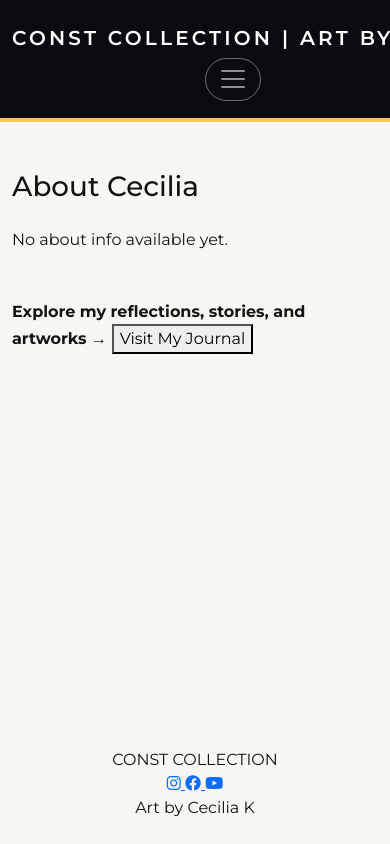
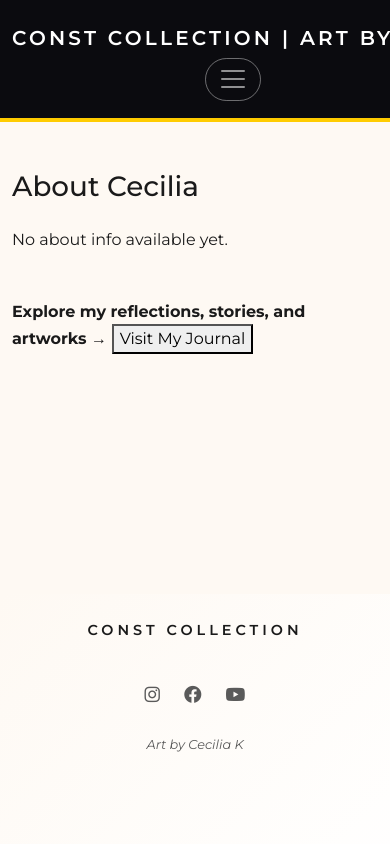
Before and after one commit to nazhameed/art-by-ck, a Django app: page /about/ in a window 390 px wide; the page is wider, and only the part inside the window is pictured. Run offline with Django 5.2, Linux system fonts and the light colour scheme; data that the repository does not hold is empty; parts of the project's set-up code (start-up, migrations or seed data) failed here and were passed over; some web fonts are replaced.

Commit message:
feat: update footer styles for improved aesthetics and responsiveness

```diff
--- a/static/css/styles.css
+++ b/static/css/styles.css
@@ -5,14 +5,19 @@
    ========================================================================== */
 :root {
   color-scheme: light;
-  --ck-background: #f8f7f4;
-  --ck-ink: #121212;
-  --ck-muted: #6c6c6c;
-  --ck-accent: #ff4fa2;
-  --ck-accent-dark: #d93d85;
-  --ck-highlight: #ffc857;
-  --ck-highlight-dark: #e6b04d;
-  --ck-highlight-rgb: 255, 200, 87;
+  --ck-background: #fef9f3;
+  --ck-ink: #1a1a1a;
+  --ck-muted: #5a5a5a;
+  --ck-accent: #ff1493;
+  --ck-accent-dark: #d11177;
+  --ck-highlight: #ffcc00;
+  --ck-highlight-dark: #e6b800;
+  --ck-highlight-rgb: 255, 204, 0;
+  --ck-pop-blue: #00d4ff;
+  --ck-pop-blue-dark: #00b8e6;
+  --ck-pop-purple: #8e44ad;
+  --ck-pop-orange: #ff6b35;
+  --ck-pop-green: #2ecc71;
 
   --bs-body-font-family: "Montserrat", Arial, sans-serif;
   --bs-body-bg: var(--ck-background);
@@ -20,10 +25,10 @@
   --bs-link-color: var(--ck-accent);
   --bs-link-hover-color: var(--ck-accent-dark);
   --bs-primary: var(--ck-accent);
-  --bs-primary-rgb: 255, 79, 162;
+  --bs-primary-rgb: 255, 20, 147;
   --bs-warning: var(--ck-highlight);
-  --bs-warning-rgb: 255, 200, 87;
-  --bs-navbar-color: rgba(255, 255, 255, 0.7);
+  --bs-warning-rgb: 255, 204, 0;
+  --bs-navbar-color: rgba(255, 255, 255, 0.8);
   --bs-navbar-hover-color: #ffffff;
   --bs-navbar-brand-color: var(--ck-highlight);
   --bs-navbar-brand-hover-color: var(--ck-accent);
@@ -36,6 +41,73 @@ body {
   font-family: var(--bs-body-font-family);
   background-color: var(--bs-body-bg);
   color: var(--bs-body-color);
+}
+
+/* ==========================================================================
+   Elegant Footer
+   ========================================================================== */
+.elegant-footer {
+  background: linear-gradient(135deg, rgba(254, 249, 243, 0.95), rgba(255, 255, 255, 0.9));
+  border-top: 1px solid rgba(var(--ck-accent), 0.1);
+  margin-top: 4rem;
+}
+
+.footer-brand .footer-title {
+  font-size: 0.9rem;
+  font-weight: 600;
+  letter-spacing: 0.25rem;
+  text-transform: uppercase;
+  color: var(--ck-ink);
+}
+
+.footer-social {
+  display: flex;
+  justify-content: center;
+  gap: 2rem;
+  align-items: center;
+}
+
+.footer-social a {
+  color: var(--ck-muted);
+  font-size: 1.1rem;
+  transition: color 0.3s ease, transform 0.3s ease;
+  text-decoration: none;
+}
+
+.footer-social a:hover {
+  color: var(--ck-accent);
+  transform: translateY(-2px);
+}
+
+.footer-credits .footer-text {
+  font-size: 0.8rem;
+  color: var(--ck-muted);
+  font-style: italic;
+}
+
+.footer-bottom {
+  border-top: 1px solid rgba(var(--ck-muted), 0.2);
+  padding-top: 1.5rem;
+  margin-top: 1.5rem;
+}
+
+.footer-copyright {
+  font-size: 0.75rem;
+  color: var(--ck-muted);
+  letter-spacing: 0.1rem;
+  text-transform: uppercase;
+}
+
+@media (max-width: 767.98px) {
+  .footer-social {
+    gap: 1.5rem;
+    margin: 1.5rem 0;
+  }
+
+  .footer-brand,
+  .footer-credits {
+    margin-bottom: 1rem;
+  }
 }
 
 /* ==========================================================================
```
